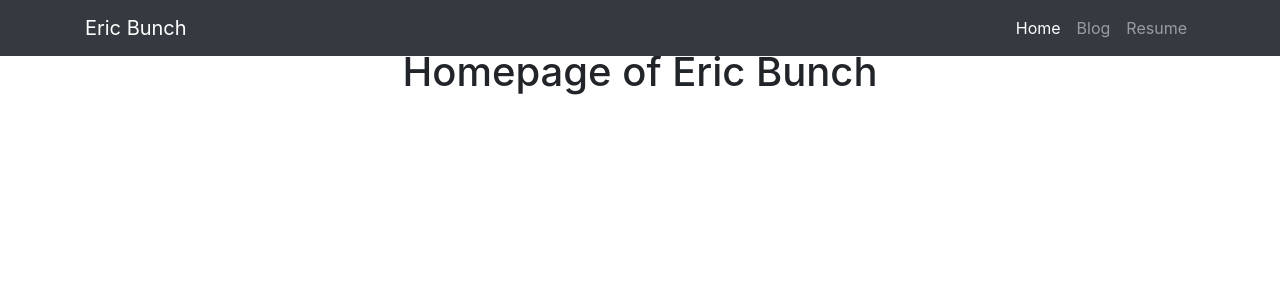
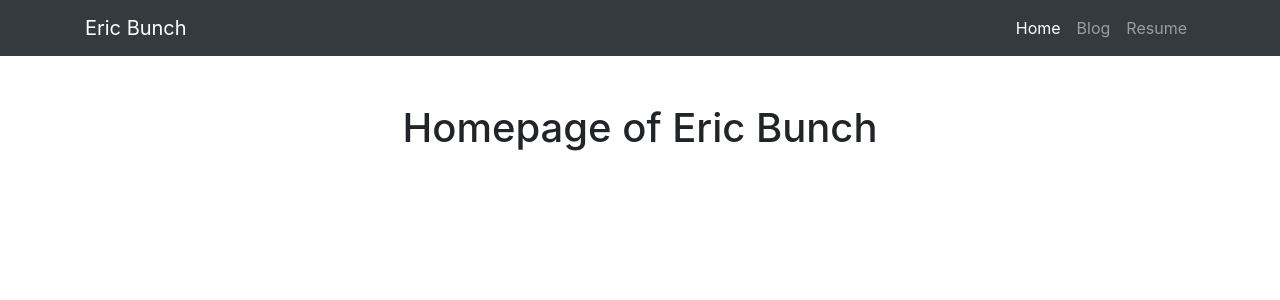
Before and after one commit to eric-bunch/eric-bunch.github.io, a Jekyll site: the page built from index.html, in a window 1280 px wide. Shown: the top 300 px of the page. Built offline with Jekyll 4.4.1, drawn with Linux system fonts in a browser that asks for light colours; nearby versions of some CDN libraries; library files that are not in the unit come from our copies.

Commit message:
Update default.html

```diff
--- a/_layouts/default.html
+++ b/_layouts/default.html
@@ -2,10 +2,21 @@
 	<html>
 		<head>
 			<title>{{ page.title }}</title>
-			<link rel="stylesheet" href="https://stackpath.bootstrapcdn.com/bootstrap/4.1.1/css/bootstrap.min.css" integrity="sha384-WskhaSGFgHYWDcbwN70/dfYBj47jz9qbsMId/iRN3ewGhXQFZCSftd1LZCfmhktB" crossorigin="anonymous">
-			<script src="https://code.jquery.com/jquery-3.3.1.slim.min.js" integrity="sha384-q8i/X+965DzO0rT7abK41JStQIAqVgRVzpbzo5smXKp4YfRvH+8abtTE1Pi6jizo" crossorigin="anonymous"></script>
-			<script src="https://cdnjs.cloudflare.com/ajax/libs/popper.js/1.14.3/umd/popper.min.js" integrity="sha384-ZMP7rVo3mIykV+2+9J3UJ46jBk0WLaUAdn689aCwoqbBJiSnjAK/l8WvCWPIPm49" crossorigin="anonymous"></script>
-			<script src="https://stackpath.bootstrapcdn.com/bootstrap/4.1.1/js/bootstrap.min.js" integrity="sha384-smHYKdLADwkXOn1EmN1qk/HfnUcbVRZyYmZ4qpPea6sjB/pTJ0euyQp0Mk8ck+5T" crossorigin="anonymous"></script>
+			<!-- Bootstrap core CSS -->
+			<link href="vendor/bootstrap/css/bootstrap.min.css" rel="stylesheet">
+
+			<!-- Custom styles for this template -->
+			<style>
+			body {
+			padding-top: 54px;
+			}
+			@media (min-width: 992px) {
+			body {
+			  padding-top: 56px;
+			}
+			}
+
+			</style>
 		</head>
 		<body>
 
@@ -42,6 +53,8 @@
 			</div>
 		      </div>
 		    </div>
-
+    <!-- Bootstrap core JavaScript -->
+    <script src="vendor/jquery/jquery.min.js"></script>
+    <script src="vendor/bootstrap/js/bootstrap.bundle.min.js"></script>
   </body>
 	</html>
```
